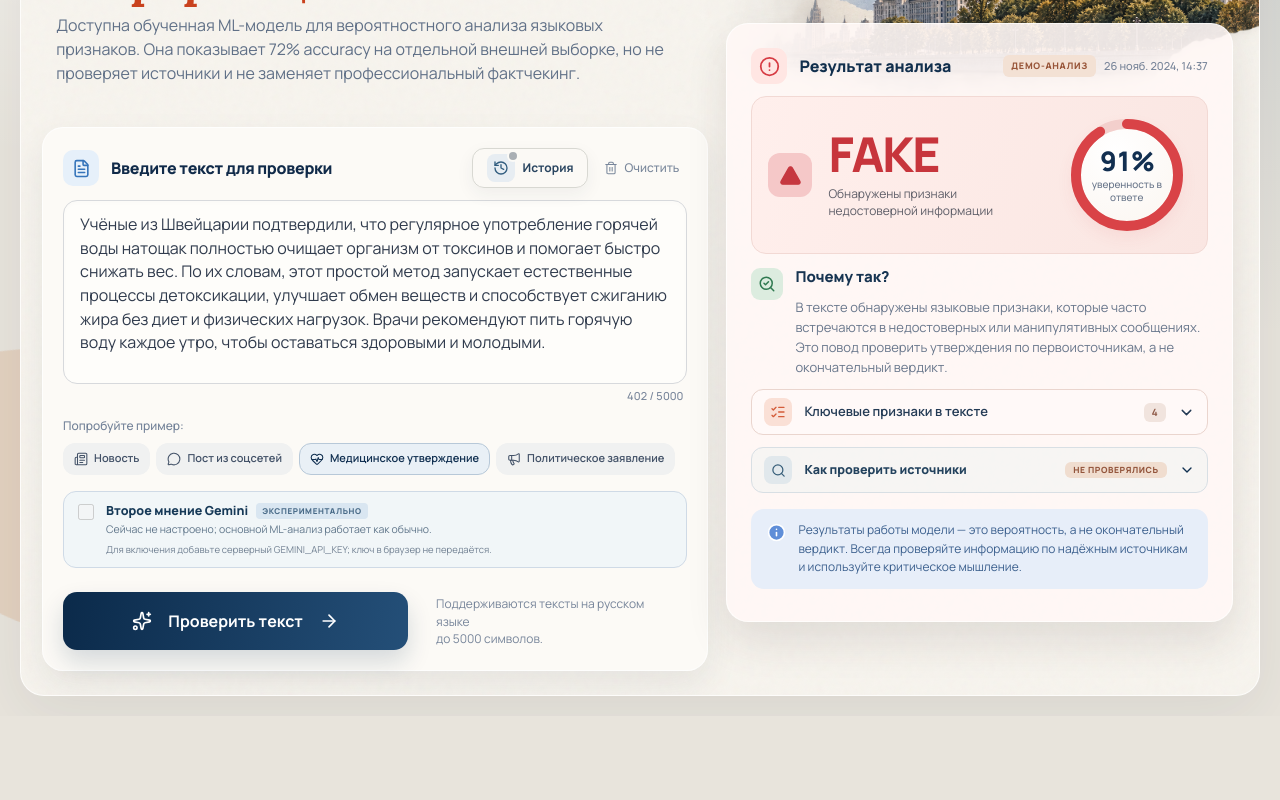
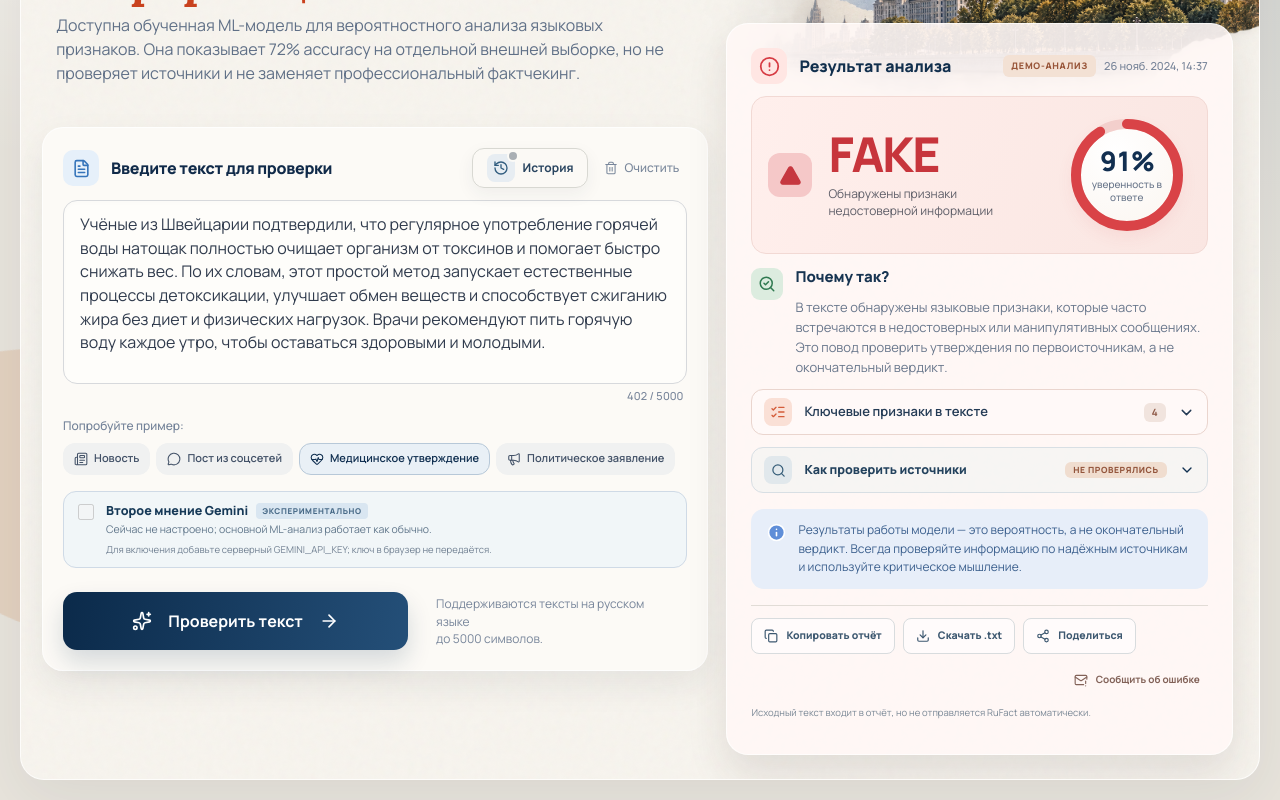
Before and after one commit to Bol-F/True-or-False, a Next.js app: page / in a window 1280 px wide. Shown: the part 289-1089 px from the top of the page. Before the commit the page ends 1005 px from the top, so only its background shows below. Built offline with nearby package versions, Linux system fonts and the light colour scheme.

Commit message:
feat: add portable analysis reports

```diff
--- a/components/AnalysisResult.tsx
+++ b/components/AnalysisResult.tsx
@@ -12,6 +12,7 @@ import type { AnalysisResponse } from "@/lib/api";
 import { ConfidenceRing } from "./ConfidenceRing";
 import { GeminiReviewPanel } from "./GeminiReviewPanel";
 import { LoadingState } from "./LoadingState";
+import { ResultActions } from "./ResultActions";
 import { ResultExplanation } from "./ResultExplanation";
 
 export type AnalysisStatus = "initial" | "loading" | "success" | "error";
@@ -185,6 +186,12 @@ export function AnalysisResult({
                 критическое мышление.
               </p>
             </aside>
+
+            <ResultActions
+              result={result}
+              analyzedText={analyzedText}
+              timestamp={timestamp}
+            />
           </motion.div>
         )}
       </AnimatePresence>
--- /dev/null
+++ b/components/ResultActions.tsx
@@ -0,0 +1,121 @@
+"use client";
+
+import { Check, Copy, Download, MailWarning, Share2 } from "lucide-react";
+import { useEffect, useState } from "react";
+
+import type { AnalysisResponse } from "@/lib/api";
+import { buildAnalysisReport } from "@/lib/analysis-report";
+
+interface ResultActionsProps {
+  result: AnalysisResponse;
+  analyzedText: string;
+  timestamp: string;
+}
+
+type ActionStatus = "idle" | "copied" | "shared" | "error";
+
+function downloadReport(report: string) {
+  const blob = new Blob([report], { type: "text/plain;charset=utf-8" });
+  const url = URL.createObjectURL(blob);
+  const link = document.createElement("a");
+  link.href = url;
+  link.download = `rufact-${new Date().toISOString().slice(0, 10)}.txt`;
+  document.body.appendChild(link);
+  link.click();
+  link.remove();
+  URL.revokeObjectURL(url);
+}
+
+export function ResultActions({
+  result,
+  analyzedText,
+  timestamp,
+}: ResultActionsProps) {
+  const [status, setStatus] = useState<ActionStatus>("idle");
+  const report = buildAnalysisReport({ result, analyzedText, timestamp });
+
+  useEffect(() => {
+    if (status === "idle") return;
+    const timeoutId = window.setTimeout(() => setStatus("idle"), 2_500);
+    return () => window.clearTimeout(timeoutId);
+  }, [status]);
+
+  async function handleCopy() {
+    try {
+      await navigator.clipboard.writeText(report);
+      setStatus("copied");
+    } catch {
+      setStatus("error");
+    }
+  }
+
+  async function handleShare() {
+    if (!navigator.share) {
+      await handleCopy();
+      return;
+    }
+
+    try {
+      await navigator.share({
+        title: "Результат анализа RuFact",
+        text: report,
+      });
+      setStatus("shared");
+    } catch (error) {
+      if (error instanceof DOMException && error.name === "AbortError") return;
+      setStatus("error");
+    }
+  }
+
+  return (
+    <section
+      aria-label="Действия с результатом"
+      className="mt-4 border-t border-[#e1dcd6] pt-3"
+    >
+      <div className="flex flex-wrap items-center gap-2">
+        <button
+          type="button"
+          onClick={handleCopy}
+          className="focus-ring inline-flex min-h-9 items-center gap-2 rounded-lg border border-[#d8dcde] bg-white/55 px-3 text-[10.5px] font-extrabold text-[#3d5870] transition-colors hover:bg-white"
+        >
+          {status === "copied" ? (
+            <Check size={14} strokeWidth={2.2} aria-hidden="true" />
+          ) : (
+            <Copy size={14} strokeWidth={2} aria-hidden="true" />
+          )}
+          {status === "copied" ? "Скопировано" : "Копировать отчёт"}
+        </button>
+        <button
+          type="button"
+          onClick={() => downloadReport(report)}
+          className="focus-ring inline-flex min-h-9 items-center gap-2 rounded-lg border border-[#d8dcde] bg-white/55 px-3 text-[10.5px] font-extrabold text-[#3d5870] transition-colors hover:bg-white"
+        >
+          <Download size={14} strokeWidth={2} aria-hidden="true" />
+          Скачать .txt
+        </button>
+        <button
+          type="button"
+          onClick={handleShare}
+          className="focus-ring inline-flex min-h-9 items-center gap-2 rounded-lg border border-[#d8dcde] bg-white/55 px-3 text-[10.5px] font-extrabold text-[#3d5870] transition-colors hover:bg-white"
+        >
+          <Share2 size={14} strokeWidth={2} aria-hidden="true" />
+          Поделиться
+        </button>
+        <a
+          href={`mailto:hello@rufact.ru?subject=${encodeURIComponent("Ошибка в результате RuFact")}&body=${encodeURIComponent(`Результат: ${result.label}, уверенность: ${Math.round(result.confidence * 100)}%.\n\nОпишите, что кажется неверным. Исходный текст не добавлен автоматически для защиты приватности.`)}`}
+          className="focus-ring ml-auto inline-flex min-h-9 items-center gap-2 rounded-lg px-2 text-[10px] font-bold text-[#826258] transition-colors hover:bg-[#f5e9e3]"
+        >
+          <MailWarning size={14} strokeWidth={1.9} aria-hidden="true" />
+          Сообщить об ошибке
+        </a>
+      </div>
+      <p className="mt-2 min-h-4 text-[9.5px] leading-[1.4] text-[#798795]" role="status">
+        {status === "shared"
+          ? "Отчёт передан в системное меню."
+          : status === "error"
+            ? "Не удалось выполнить действие. Скачайте отчёт файлом."
+            : "Исходный текст входит в отчёт, но не отправляется RuFact автоматически."}
+      </p>
+    </section>
+  );
+}
--- /dev/null
+++ b/lib/analysis-report.ts
@@ -0,0 +1,73 @@
+import type { AnalysisResponse } from "@/lib/api";
+
+interface AnalysisReportInput {
+  result: AnalysisResponse;
+  analyzedText: string;
+  timestamp: string;
+}
+
+function formatPercent(value: number) {
+  return `${Math.round(Math.min(1, Math.max(0, value)) * 100)}%`;
+}
+
+function labelCopy(label: AnalysisResponse["label"]) {
+  return label === "FAKE"
+    ? "Обнаружены признаки недостоверной информации"
+    : "Выраженные признаки недостоверности не обнаружены";
+}
+
+export function buildAnalysisReport({
+  result,
+  analyzedText,
+  timestamp,
+}: AnalysisReportInput) {
+  const lines = [
+    "ОТЧЁТ RUFACT",
+    `Дата анализа: ${timestamp}`,
+    `Результат: ${result.label}`,
+    `Уверенность модели в этом ответе: ${formatPercent(result.confidence)}`,
+    `Интерпретация: ${labelCopy(result.label)}`,
+    "",
+    "АНАЛИЗИРУЕМЫЙ ТЕКСТ",
+    analyzedText,
+  ];
+
+  if (result.explanation) {
+    lines.push("", "ПОЧЕМУ ТАК", result.explanation);
+  }
+
+  if (result.signals?.length) {
+    lines.push("", "СТАТИСТИЧЕСКИЕ ПРИЗНАКИ");
+    for (const signal of result.signals) {
+      lines.push(`• ${signal.title}: ${signal.description}`);
+    }
+  }
+
+  if (result.geminiReview?.status === "complete") {
+    const review = result.geminiReview;
+    lines.push(
+      "",
+      "ВТОРОЕ МНЕНИЕ GEMINI",
+      `Результат: ${review.label}`,
+      review.explanation,
+      "",
+      "ВЫДЕЛЕННЫЕ УТВЕРЖДЕНИЯ",
+    );
+
+    for (const [index, claim] of review.claims.entries()) {
+      lines.push(
+        `${index + 1}. [${claim.kind} / ${claim.assessment}] «${claim.quote}»`,
+        `   ${claim.explanation}`,
+      );
+    }
+  }
+
+  lines.push(
+    "",
+    "ВАЖНО",
+    "RuFact показывает вероятностную оценку, а не окончательный фактологический вердикт. Проверяйте ключевые утверждения по независимым первоисточникам.",
+    "Внешние источники автоматически не проверялись.",
+  );
+
+  return `${lines.join("\n")}\n`;
+}
--- a/package.json
+++ b/package.json
@@ -12,6 +12,7 @@
     "typecheck": "tsc --noEmit",
     "check:gemini": "node --env-file=.env.local --experimental-strip-types scripts/check-gemini.mjs",
     "test:gemini": "node --test --experimental-strip-types tests/gemini-review.test.mjs",
+    "test:report": "node --test --experimental-strip-types tests/analysis-report.test.mjs",
     "train:ml": "uv run --project ml rufact-train",
     "test:ml": "uv run --project ml pytest",
     "lint:ml": "uv run --project ml ruff check ml"
```
Also changed, not shown: 2 other files (tests, documents, lock files or other folders).
